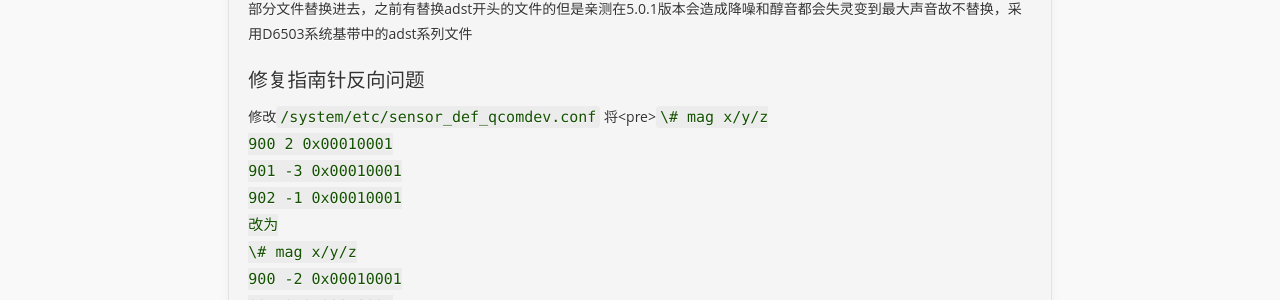
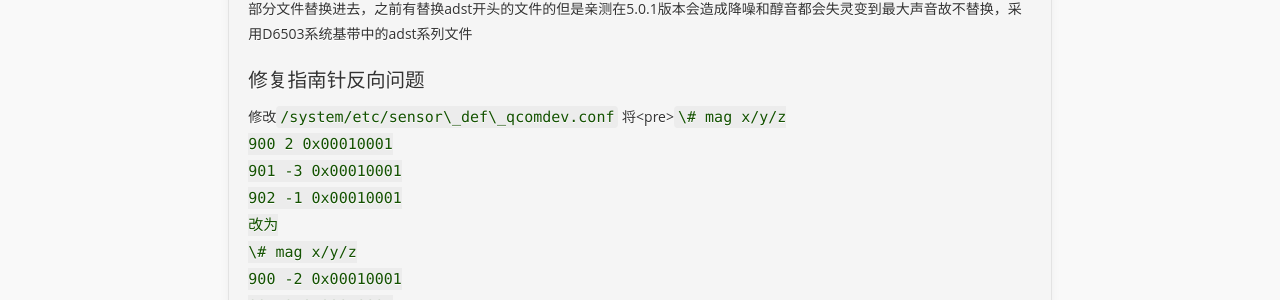
Before and after one commit to iHamsterball/ihamsterball.github.io, a Jekyll site: the page built from _posts/2015-10-9-L50u_D6503_Firmware.md, in a window 1280 px wide. Shown: the part 1128-1428 px from the top of the page. Built offline with Jekyll 4.4.1, drawn with Linux system fonts in a browser that asks for light colours; nearby versions of some CDN libraries; some web fonts are replaced; Markdown is read by kramdown in place of the engine named in the settings; comment, search, counter and statistics services are not loaded.

Commit message:
Fix for Update 2015/10/9

```diff
--- a/_posts/2015-10-9-L50u_D6503_Firmware.md
+++ b/_posts/2015-10-9-L50u_D6503_Firmware.md
@@ -11,7 +11,7 @@
 icon: android
 ---
 
-写在前面：今天去索尼售后换屏幕了，好贵〒_〒，不开森……
+写在前面：今天去索尼售后换屏幕了，好贵〒\_〒，不开森……
 
 ##第一部分 - 刷写或更新固件的流程
 ###准备工作
@@ -35,7 +35,7 @@
 modem.mdt
 </code></pre>部分文件替换进去，之前有替换adst开头的文件的但是亲测在5.0.1版本会造成降噪和醇音都会失灵变到最大声音故不替换，采用D6503系统基带中的adst系列文件
 ###修复指南针反向问题
-修改<code>/system/etc/sensor_def_qcomdev.conf</code>
+修改<code>/system/etc/sensor\_def\_qcomdev.conf</code>
 将<pre><code>\# mag x/y/z
 900 2 0x00010001
 901 -3 0x00010001
```
